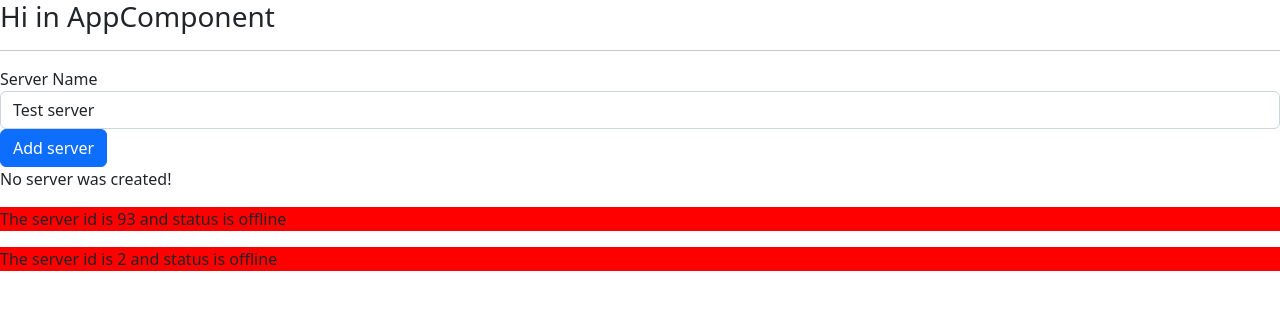
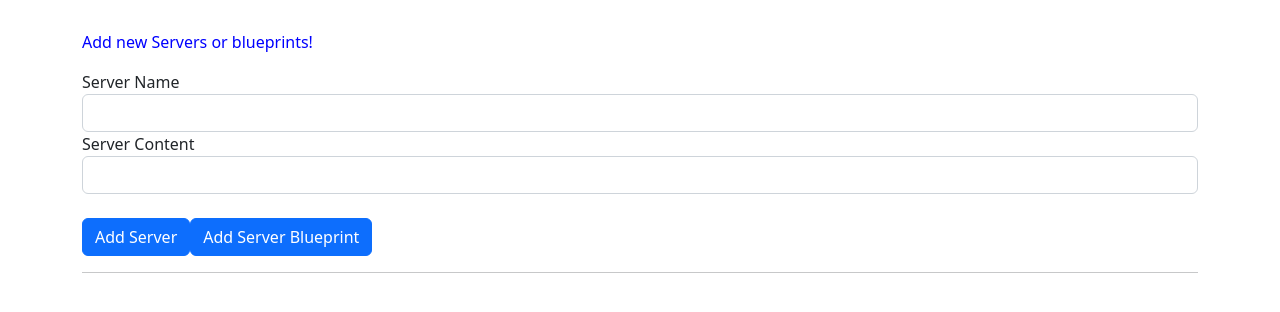
Before and after one commit to agencik007/angular-course, an Angular app: page / in a window 1280 px wide. Shown: the top 312 px of the page. Built offline with nearby package versions, Linux system fonts and the light colour scheme.

Commit message:
init commit

```diff
--- a/src/app/app.component.css
+++ b/src/app/app.component.css
@@ -0,0 +1,7 @@
+.container {
+  margin-top: 30px;
+}
+
+p {
+  color: blue;
+}
--- a/src/app/app.component.html
+++ b/src/app/app.component.html
@@ -1,3 +1,34 @@
-<h3>Hi in AppComponent</h3>
-<hr>
-<app-servers></app-servers>
+<div class="container">
+  <div class="row">
+    <div class="col-xs-12">
+      <p>Add new Servers or blueprints!</p>
+      <label>Server Name</label>
+      <input type="text" class="form-control" [(ngModel)]="newServerName">
+      <label>Server Content</label>
+      <input type="text" class="form-control" [(ngModel)]="newServerContent">
+      <br>
+      <button
+        class="btn btn-primary"
+        (click)="onAddServer()">Add Server</button>
+      <button
+        class="btn btn-primary"
+        (click)="onAddBlueprint()">Add Server Blueprint</button>
+    </div>
+  </div>
+  <hr>
+  <div class="row">
+    <div class="col-xs-12">
+      <div
+        class="panel panel-default"
+        *ngFor="let element of serverElements">
+        <div class="panel-heading">{{ element.name }}</div>
+        <div class="panel-body">
+          <p>
+            <strong *ngIf="element.type === 'server'" style="color: red">{{ element.content }}</strong>
+            <em *ngIf="element.type === 'blueprint'">{{ element.content }}</em>
+          </p>
+        </div>
+      </div>
+    </div>
+  </div>
+</div>
--- a/src/app/app.component.ts
+++ b/src/app/app.component.ts
@@ -3,6 +3,26 @@
 @Component({
   selector: 'app-root',
   templateUrl: './app.component.html',
-  styleUrls: ['./app.component.css'],
+  styleUrls: ['./app.component.css']
 })
-export class AppComponent {}
+export class AppComponent {
+  serverElements = [];
+  newServerName = '';
+  newServerContent = '';
+
+  onAddServer() {
+    this.serverElements.push({
+      type: 'server',
+      name: this.newServerName,
+      content: this.newServerContent
+    });
+  }
+
+  onAddBlueprint() {
+    this.serverElements.push({
+      type: 'blueprint',
+      name: this.newServerName,
+      content: this.newServerContent
+    });
+  }
+}
--- a/src/app/server/server.component.html
+++ /dev/null
@@ -1,6 +0,0 @@
-<p
-  [ngStyle]="{ backgroundColor: getColor() }"
-  [ngClass]="{ online: serverStatus === 'online' }"
->
-  The server id is {{ serverId }} and status is {{ getServerStatus() }}
-</p>
--- a/src/app/server/server.component.ts
+++ /dev/null
@@ -1,27 +0,0 @@
-import { Component } from '@angular/core';
-
-@Component({
-  selector: 'app-server',
-  templateUrl: './server.component.html',
-  styles: [`
-    .online {
-      color: white;
-    }
-  `]
-})
-export class ServerComponent {
-  serverId: number = Math.floor(Math.random() * 100) + 1;
-  serverStatus: string = 'offline';
-
-  constructor() {
-    this.serverStatus = Math.random() > 0.5 ? 'online' : 'offline';
-  }
-
-  getServerStatus() {
-    return this.serverStatus;
-  }
-
-  getColor() {
-    return this.serverStatus === 'online' ? 'green' : 'red';
-  }
-}
--- a/src/app/servers/servers.component.html
+++ /dev/null
@@ -1,18 +0,0 @@
-<label>Server Name</label>
-<!-- <input type="text" class="form-control" (input)="onUpdateServerName($event)"> -->
-<input type="text" class="form-control" [(ngModel)]="serverName" />
-<!-- <p>{{serverName}}</p> -->
-<button
-  class="btn btn-primary"
-  [disabled]="!allowNewServer"
-  (click)="onCreateServer()"
->
-  Add server
-</button>
-<!-- <p [innerText]="allowNewServer></p> -->
-<!-- <p>{{ serverCreationStatus }}</p> -->
-<p *ngIf="serverCreated; else noServer">Server was created, server name is {{serverName}}</p>
-<ng-template #noServer>
-  <p>No server was created!</p>
-</ng-template>
-<app-server *ngFor="let server of servers"></app-server>
--- a/src/app/servers/servers.component.ts
+++ /dev/null
@@ -1,37 +0,0 @@
-import { Component, OnInit } from '@angular/core';
-
-@Component({
-  selector: 'app-servers',
-  // template: `
-  //   <app-server></app-server>
-
-  //   <app-server></app-server>
-  // `,
-  templateUrl: './servers.component.html',
-  styleUrls: ['./servers.component.css'],
-})
-export class ServersComponent implements OnInit {
-  allowNewServer = false;
-  serverCreationStatus = 'No server was created!'
-  serverName = 'Test server'
-  serverCreated = false;
-  servers = ['test server', 'test server 2'];
-
-  constructor() {
-    setTimeout(() => {
-      this.allowNewServer = true;
-    }, 2000);
-
-  }
-  ngOnInit(): void {}
-
-  onCreateServer() {
-    this.serverCreated = true;
-    this.servers.push(this.serverName);
-    this.serverCreationStatus = `Server was created, server name is ${this.serverName}`
-  }
-
-  onUpdateServerName(event: Event) {
-    this.serverName = (<HTMLInputElement>event.target).value;
-  }
-}
```
Also changed, not shown: src/app/app.module.ts (+11 -7 lines), src/app/servers/servers.component.css (deleted), 1 other file (tests, documents, lock files or other folders).
